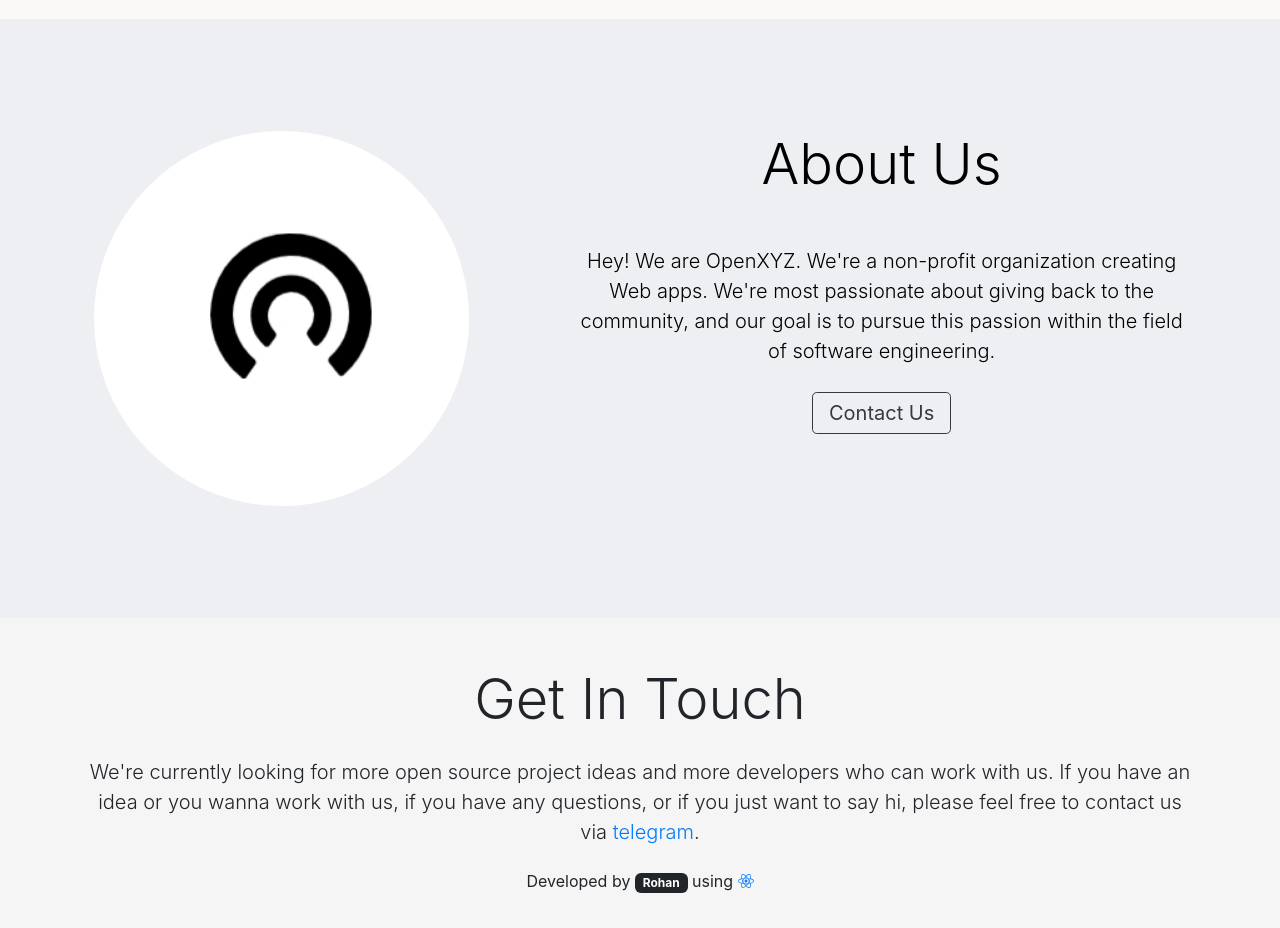
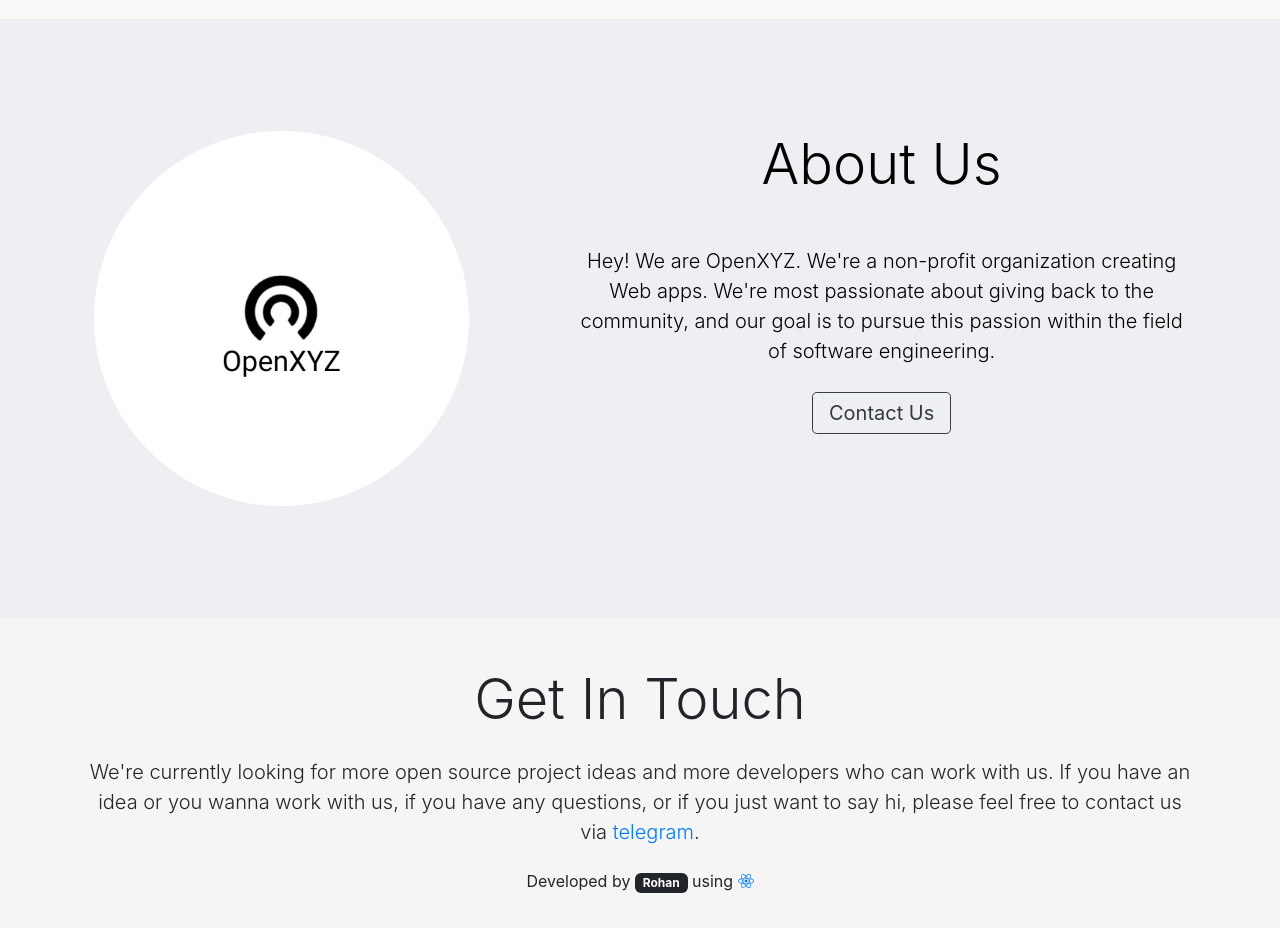
Before and after one commit to open-xyz/openxyz, a React (Create React App) app: page / in a window 1280 px wide. Shown: the part 2260-3188 px from the top of the page. Built offline with nearby package versions, Linux system fonts and the light colour scheme; no server answers.

Commit message:
updated logo

```diff
--- a/src/components/Home/AboutUs.js
+++ b/src/components/Home/AboutUs.js
@@ -8,7 +8,7 @@
                     <div className="about-img">
                         <div className="image-container">
                             <img
-                                src={require('../../assets/images/logo.jpg')}
+                                src={require('../../assets/images/OpenXYZ.png')}
                                 alt="About"
                             />
                         </div>
```
Also changed, not shown: src/assets/images/OpenXYZ.png (added).
